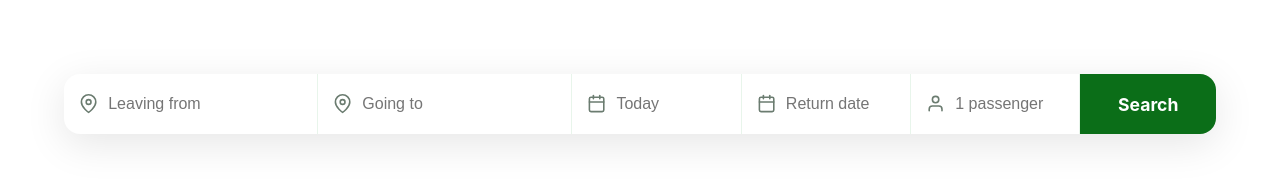
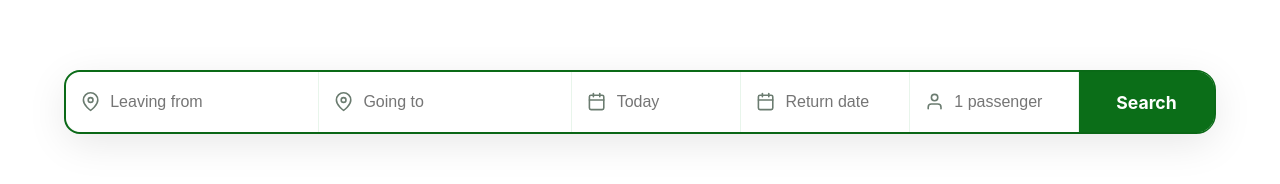
Before and after one commit to Prince188/car-pooling, a React (Create React App) app: page / in a window 1280 px wide. Shown: the part 549-733 px from the top of the page. Built offline with nearby package versions, Linux system fonts and the light colour scheme; the HTML template or start-up script is replaced by a standard one.

Commit message:
Change link in Improve Us

```diff
--- a/src/css/Home.css
+++ b/src/css/Home.css
@@ -134,6 +134,12 @@ body {
     left: 5%;
     width: 90%;
     z-index: 10;
+    border: 2px solid;
+    border-radius: 16px;
+    border-color: var(--dark-green);
+    border-top-right-radius: 20px;
+    border-bottom-right-radius: 20px;
+
 }
 
 .search-bar-card {
@@ -207,6 +213,7 @@ body {
     cursor: pointer;
     padding: 15px;
     height: 100%;
+    border: 2px solid var(--dark-green);
 }
 
 .search-options-external {
```
